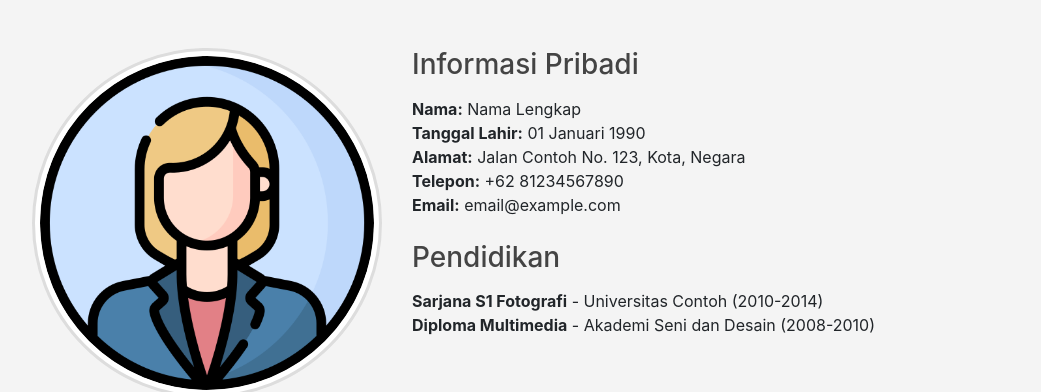
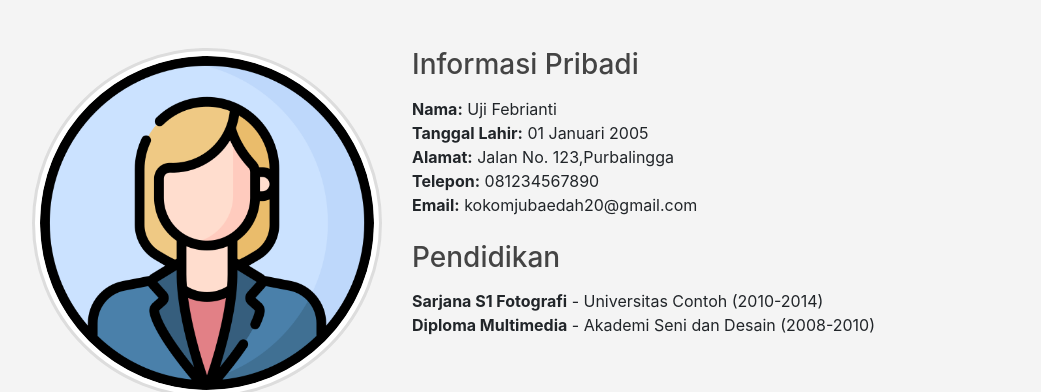
Before and after one commit to kokomjubaedah/biodata, a plain HTML site: page index.html in a window 1280 px wide. Shown: the top 392 px of the page, without its empty margins (53-1094 px from the left). Drawn offline with nearby package versions, Linux system fonts and the light colour scheme.

Commit message:
Update index.html dari web
update dari web

```diff
--- a/index.html
+++ b/index.html
@@ -19,12 +19,11 @@
                 <section class="personal-info">
                     <h2>Informasi Pribadi</h2>
                     <ul class="list-unstyled">
-                        <li><strong>Nama:</strong> Nama Lengkap</li>
-                        <li><strong>Tanggal Lahir:</strong> 01 Januari 1990</li>
-                        <li><strong>Alamat:</strong> Jalan Contoh No. 123, Kota, Negara</li>
-                        <li><strong>Telepon:</strong> +62 81234567890</li>
-                        <li><strong>Email:</strong> email@example.com</li>
-                    </ul>
+                        <li><strong>Nama:</strong> Uji Febrianti</li>
+                        <li><strong>Tanggal Lahir:</strong> 01 Januari 2005</li>
+                        <li><strong>Alamat:</strong> Jalan No. 123,Purbalingga</li>
+                        <li><strong>Telepon:</strong> 081234567890</li>
+                        <li><strong>Email:</strong> kokomjubaedah20@gmail.com
                 </section>
                 <section class="education mt-4">
                     <h2>Pendidikan</h2>
```
